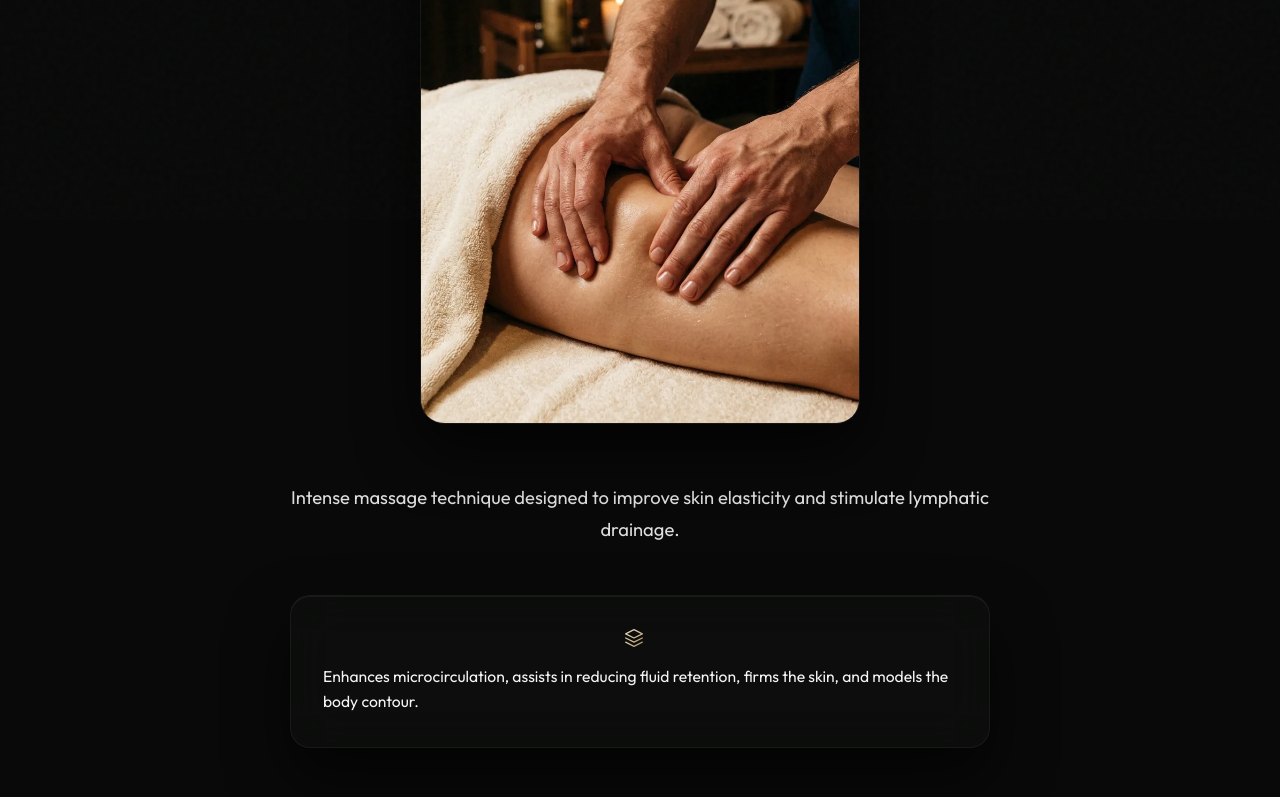
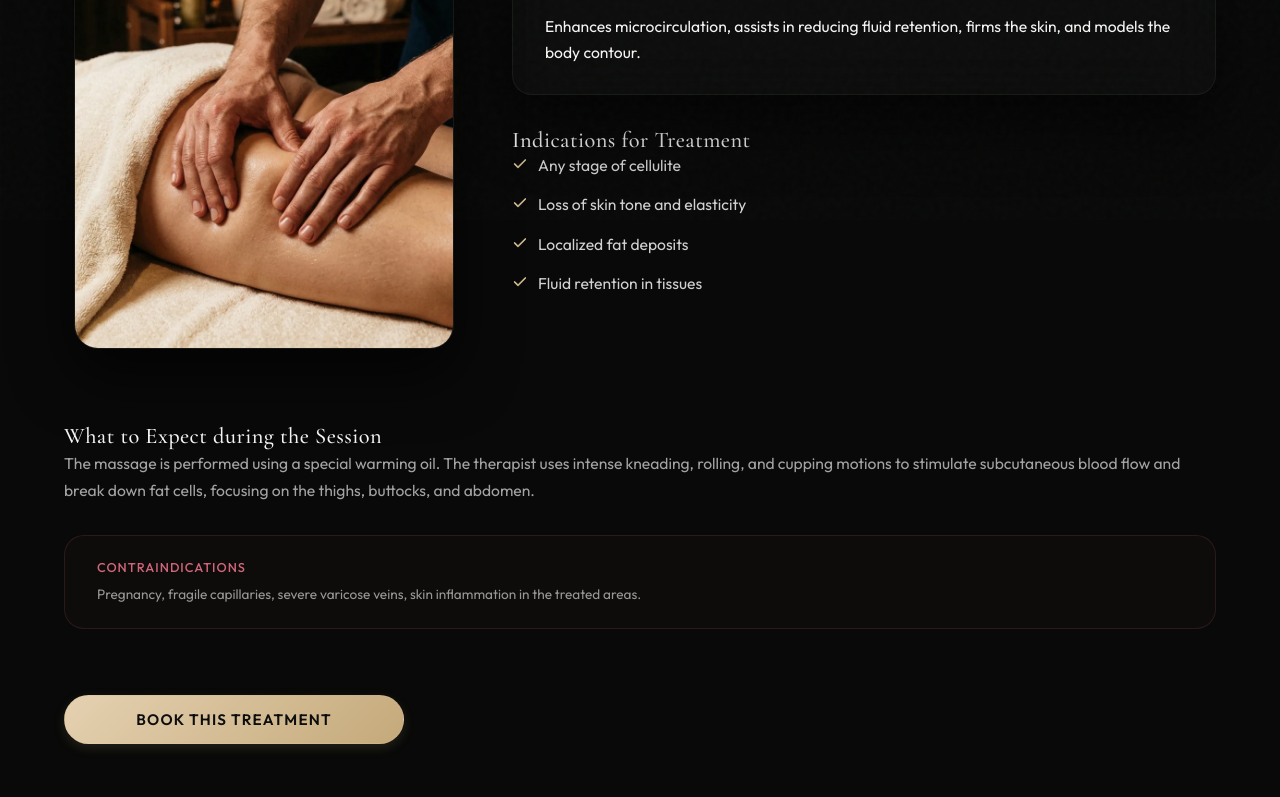
Before and after one commit to echopro-create/andrey-bygg, a Next.js app: page /en/services/anti-cellulite in a window 1280 px wide. Shown: the part 580-1377 px from the top of the page. Built offline with nearby package versions, Linux system fonts and the light colour scheme; no server answers.

Commit message:
style: implement natural text float wrap around service images

```diff
--- a/src/app/[lng]/services/[service]/page.tsx
+++ b/src/app/[lng]/services/[service]/page.tsx
@@ -150,7 +150,7 @@ export default async function ServicePage({ params }: ServicePageProps) {
 
           {/* Как проходит процедура */}
           {service.process_text && (
-            <div className="service-content-block">
+            <div className="service-content-block service-content-clear">
               <h3 className="service-block-title">{service.process_title}</h3>
               <p className="service-block-text">{service.process_text}</p>
             </div>
--- a/src/app/globals.css
+++ b/src/app/globals.css
@@ -1527,26 +1527,21 @@ html.theme-zen .hero-pill-tag {
   margin-bottom: 48px;
   display: flex;
   flex-direction: column;
-  align-items: center;
-  text-align: center;
   gap: 20px;
 }
 
 .service-detail-content-wrap {
-  display: flex;
-  flex-direction: column;
-  align-items: center;
-  gap: 48px;
-  max-width: 800px;
-  margin: 0 auto;
+  display: block;
+  position: relative;
 }
 
 .service-detail-image-wrapper {
   position: relative;
   padding: 10px;
-  width: 100%;
-  max-width: 460px;
-  margin: 0 auto;
+  width: 400px;
+  float: left;
+  margin-right: 48px;
+  margin-bottom: 32px;
 }
 
 .service-detail-glow {
@@ -1648,26 +1643,24 @@ html.theme-zen .hero-pill-tag {
 }
 
 .service-short-desc {
-  font-size: 1.15rem;
-  line-height: 1.75;
+  font-size: 1.12rem;
+  line-height: 1.7;
   color: rgba(244, 245, 244, 0.9);
-  text-align: center;
-  max-width: 700px;
+  margin-bottom: 24px;
 }
 
 .service-benefit-card {
-  padding: 32px;
+  padding: 28px 32px;
   border-radius: 20px;
-  width: 100%;
-  max-width: 700px;
   background: rgba(255, 255, 255, 0.02);
   border: 1px solid rgba(255, 255, 255, 0.05);
+  margin-bottom: 32px;
+  display: flow-root;
 }
 
 .benefit-card-header {
   display: flex;
   align-items: center;
-  justify-content: center;
   gap: 12px;
   margin-bottom: 16px;
 }
@@ -1690,19 +1683,21 @@ html.theme-zen .hero-pill-tag {
 }
 
 .service-content-block {
-  display: flex;
-  flex-direction: column;
-  align-items: center;
-  gap: 16px;
+  display: block;
+  margin-bottom: 32px;
+}
+
+.service-content-clear {
+  clear: both;
+  padding-top: 32px;
+}
+
+.book-btn-wrapper {
+  clear: both;
+  display: flex;
+  justify-content: flex-start;
   width: 100%;
-  max-width: 700px;
-}
-
-.book-btn-wrapper {
-  display: flex;
-  justify-content: center;
-  width: 100%;
-  margin-top: 16px;
+  padding-top: 24px;
 }
 
 .service-block-title {
@@ -1714,21 +1709,19 @@ html.theme-zen .hero-pill-tag {
 
 .service-indications-list {
   list-style: none;
-  display: grid;
-  grid-template-columns: 1fr 1fr;
-  gap: 16px 32px;
-  width: 100%;
-  max-width: 600px;
-  margin: 0 auto;
+  display: block;
+  margin: 0;
+  padding: 0;
 }
 
 .indication-item {
   display: flex;
   align-items: start;
   gap: 10px;
-  font-size: 0.95rem;
-  line-height: 1.4;
+  font-size: 0.98rem;
+  line-height: 1.5;
   color: rgba(244, 245, 244, 0.85);
+  margin-bottom: 16px;
 }
 
 .indication-check {
@@ -1738,21 +1731,20 @@ html.theme-zen .hero-pill-tag {
 }
 
 .service-block-text {
-  font-size: 1rem;
-  line-height: 1.75;
+  font-size: 0.98rem;
+  line-height: 1.7;
   color: var(--text-muted);
-  text-align: center;
   text-wrap: pretty;
 }
 
 .contraindications-block {
-  width: 100%;
-  max-width: 700px;
+  clear: both;
   background: rgba(207, 102, 121, 0.03);
   border: 1px solid rgba(207, 102, 121, 0.15);
   padding: 24px 32px;
   border-radius: 20px;
-  text-align: center;
+  margin-top: 32px;
+  margin-bottom: 32px;
 }
 
 .service-block-title-small {
@@ -1761,21 +1753,20 @@ html.theme-zen .hero-pill-tag {
   text-transform: uppercase;
   letter-spacing: 0.08em;
   color: var(--error);
-  margin-bottom: 12px;
-  text-align: center;
+  margin-bottom: 8px;
 }
 
 .service-block-text-small {
-  font-size: 0.88rem;
-  line-height: 1.6;
-  color: rgba(244, 245, 244, 0.7);
-  text-align: center;
+  font-size: 0.85rem;
+  line-height: 1.5;
+  color: rgba(244, 245, 244, 0.6);
 }
 
 .book-service-btn {
-  align-self: center;
+  align-self: flex-start;
   width: 100%;
-  max-width: 300px;
+  max-width: 340px;
+  margin-top: 10px;
 }
 
 /* ------------------ Related Services (Internal Linking) ------------------ */
@@ -1861,11 +1852,18 @@ html.theme-zen .hero-pill-tag {
 }
 
 @media (max-width: 1024px) {
+  .service-detail-image-wrapper {
+    float: none;
+    width: 100%;
+    max-width: 500px;
+    margin: 0 auto 32px;
+  }
   .related-services-grid {
     grid-template-columns: repeat(2, 1fr);
     gap: 24px;
   }
   .service-indications-list {
+    display: grid;
     grid-template-columns: repeat(2, 1fr);
     gap: 16px 24px;
   }
```
